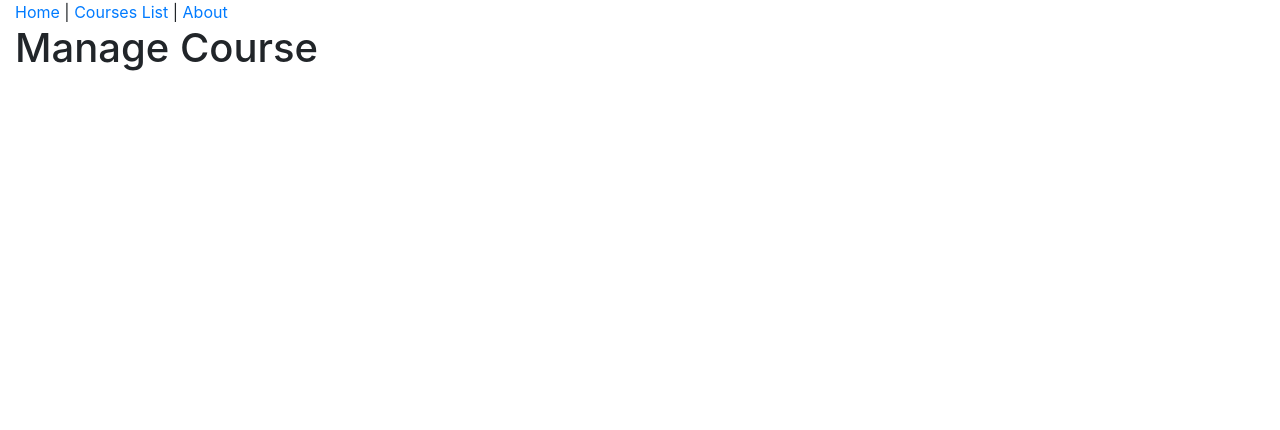
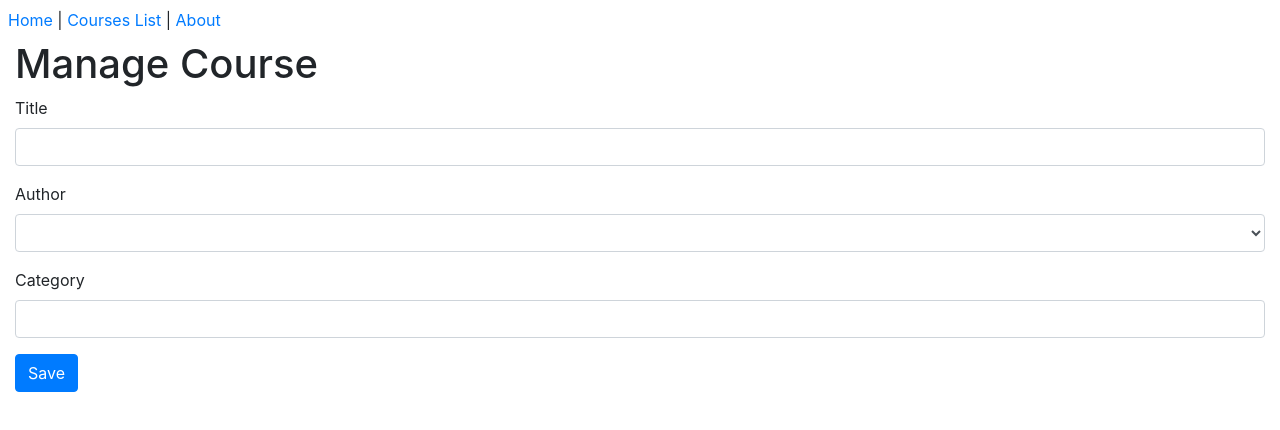
Before and after one commit to Dev3Thoughts/react-flux, a React (Create React App) app: page /course in a window 1280 px wide. Shown: the top 430 px of the page. Built offline with nearby package versions, Linux system fonts and the light colour scheme; no server answers.

Commit message:
tabel display the data form

```diff
--- a/src/App.jsx
+++ b/src/App.jsx
@@ -9,17 +9,20 @@ import About from "./About"
 
 function App() {
   return (
+    <>
+      <Header />
       <div className="container-fluid">
-      <Header />
         <Switch>
           <Route path="/" exact component={Home} />
           <Route path="/courses" component={CoursPage} />
+          <Route path="/course/:slug" component={ManageCoursePage} />
           <Route path="/course" component={ManageCoursePage} />
           <Route path="/about" component={About} />
           <Redirect from="/about-page" to="about" />
           <Route path="*" component={PageNotFound}></Route>
         </Switch>
       </div>
+    </>
   )
 }
 
--- a/src/Home.jsx
+++ b/src/Home.jsx
@@ -2,8 +2,16 @@ import React from "react"
 import { Link } from "react-router-dom"
 function Home() {
   return (
-    <div className="jumbotron">
+    <div className="jumbotron mt-4 border">
       <h1>Home</h1>
+      <p>
+        Semiotics ethical prism trust fund deep v leggings edison bulb drinking
+        vinegar. Affogato yuccie drinking vinegar fixie biodiesel polaroid swag
+        sustainable viral pork belly PBR&B chartreuse helvetica sriracha.
+        Waistcoat vegan listicle, pickled banjo chillwave fashion axe activated
+        charcoal ugh jianbing succulents vaporware. Yr authentic brunch marfa.
+        Kitsch meh portland disrupt.
+      </p>
       <Link to="about" className="btn btn-primary">
         About
       </Link>
--- a/src/components/CoursPage.jsx
+++ b/src/components/CoursPage.jsx
@@ -1,4 +1,5 @@
 import React, { useState, useEffect } from "react"
+import { Link } from "react-router-dom"
 import { getCourses } from "../api/courseApi"
 import CoursesList from "./CoursesList"
 
@@ -11,6 +12,10 @@ function CoursPage() {
 
   return (
     <>
+      <Link className="btn btn-primary m-2" to="/course">
+        {" "}
+        Add Course
+      </Link>
       <CoursesList cart={cart} />
     </>
   )
--- /dev/null
+++ b/src/components/CourseForm.jsx
@@ -0,0 +1,48 @@
+import React from "react"
+
+function CourseForm(props) {
+  return (
+    <form>
+      <div className="form-group">
+        <label htmlFor="title">Title</label>
+        <div className="field">
+          <input
+            id="title"
+            type="text"
+            name="title"
+            className="form-control"
+            value=""
+          />
+        </div>
+      </div>
+
+      <div className="form-group">
+        <label htmlFor="author">Author</label>
+        <div className="field">
+          <select id="author" name="authorId" value="" className="form-control">
+            <option value="" />
+            <option value="1">Cory House</option>
+            <option value="2">Scott Allen</option>
+          </select>
+        </div>
+      </div>
+
+      <div className="form-group">
+        <label htmlFor="category">Category</label>
+        <div className="field">
+          <input
+            type="text"
+            id="category"
+            name="category"
+            className="form-control"
+            value=""
+          />
+        </div>
+      </div>
+
+      <input type="submit" value="Save" className="btn btn-primary" />
+    </form>
+  )
+}
+
+export default CourseForm
--- a/src/components/Header.jsx
+++ b/src/components/Header.jsx
@@ -4,7 +4,7 @@ import { NavLink } from "react-router-dom"
 function Header() {
   const activeStyle = { color: "red" }
   return (
-    <nav>
+    <nav className="p-2">
       <NavLink activeStyle={activeStyle} exact to="/">
         Home
       </NavLink>
--- a/src/components/ManageCoursePage.jsx
+++ b/src/components/ManageCoursePage.jsx
@@ -1,9 +1,10 @@
 import React from "react"
-
+import CourseForm from "./CourseForm"
 function ManageCoursePage(props) {
   return (
     <>
       <h1>Manage Course</h1>
+      <CourseForm />
       {props.match.params.slug}
     </>
   )
```
Lines whose indentation alone changed are shown as unchanged.
